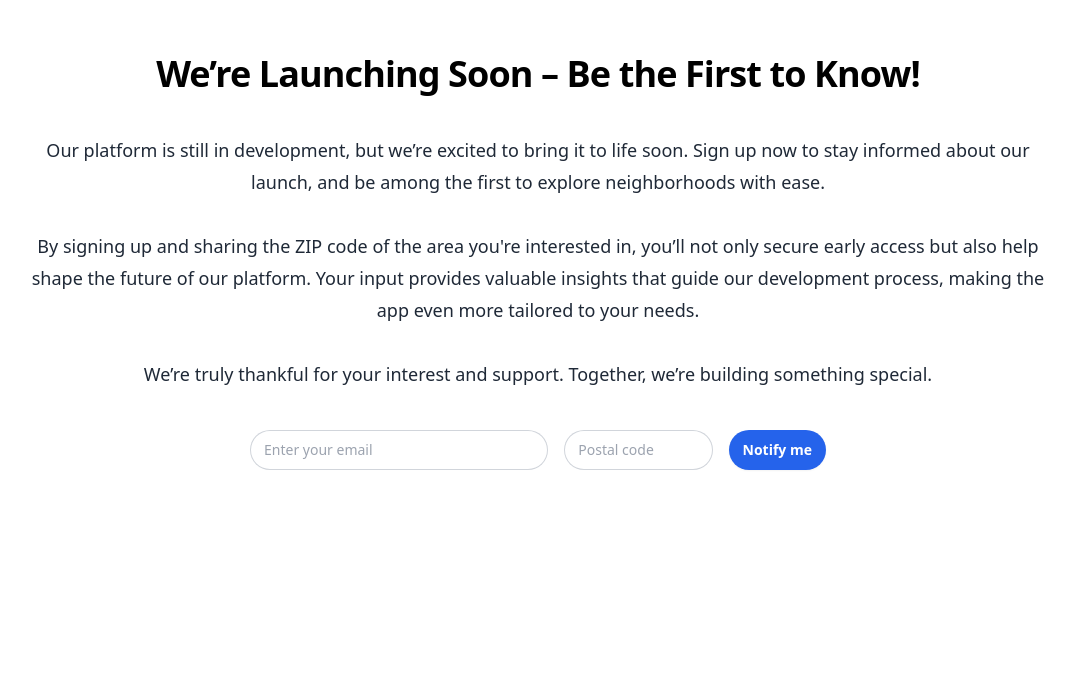
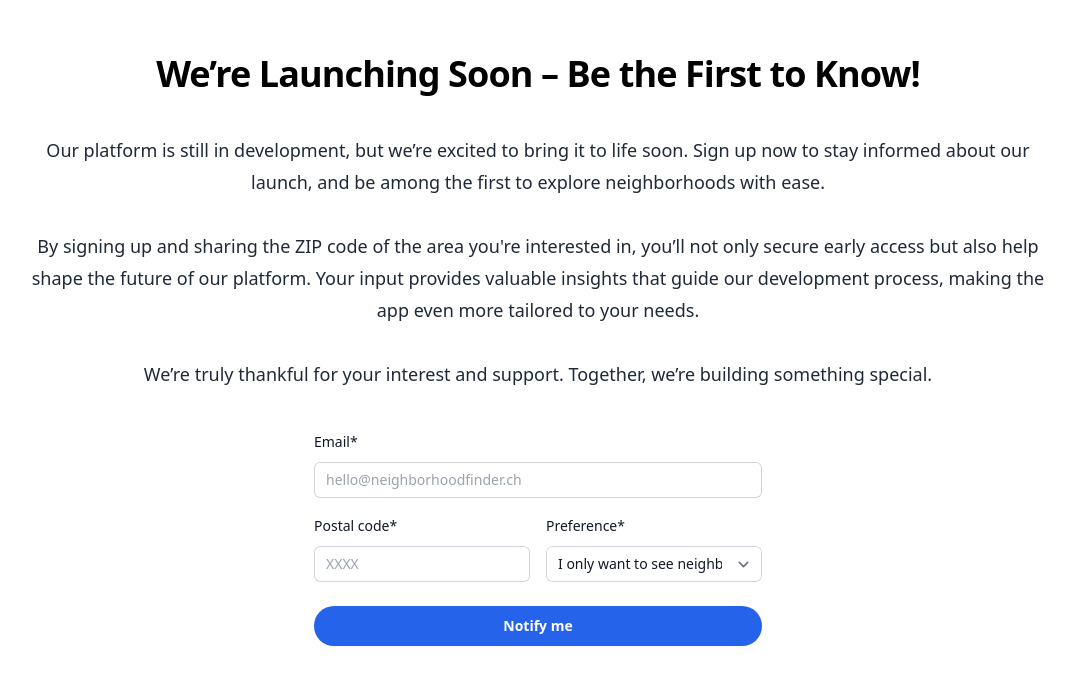
Before and after one commit to mahgoh/sa-landingpage, an Astro site: page / in a window 1280 px wide. Shown: the part 3054-3738 px from the top of the page, without its empty margins (102-1177 px from the left). Before the commit the page ends 3716 px from the top, so only its background shows below. Built offline with nearby package versions, Linux system fonts and the light colour scheme; Astro itself is replaced by a stand-in of ours.

Commit message:
feat: explicit path selection

```diff
--- a/src/components/Anna.astro
+++ b/src/components/Anna.astro
@@ -104,7 +104,6 @@
           </dl>
           <p class="pt-8 ml-9">
             <a
-              data-path="anna"
               href="#join"
               class="join flex-none rounded-full border-2 border-blue-600 bg-white px-5 py-2.5 font-semibold text-blue-600 shadow-sm hover:bg-blue-600 hover:text-white focus-visible:outline focus-visible:outline-2 focus-visible:outline-offset-2 focus-visible:outline-blue-600 transition-colors"
               >Join now</a
--- a/src/components/Eric.astro
+++ b/src/components/Eric.astro
@@ -113,7 +113,6 @@
           </dl>
           <p class="pt-8 ml-9">
             <a
-              data-path="eric"
               href="#join"
               class="join flex-none rounded-full border-2 border-blue-600 bg-white px-5 py-2.5 font-semibold text-blue-600 shadow-sm hover:bg-blue-600 hover:text-white focus-visible:outline focus-visible:outline-2 focus-visible:outline-offset-2 focus-visible:outline-blue-600 transition-colors"
               >Join now</a
--- a/src/components/Header.astro
+++ b/src/components/Header.astro
@@ -20,7 +20,6 @@ const { title, subtitle, tagline } = Astro.props
     </h2>
     <p class="my-8 text-lg leading-8 text-gray-600">{subtitle}</p>
     <a
-      data-path="header"
       href="#join"
       class="join flex-none text-lg rounded-full border-2 border-blue-600 bg-white px-7 py-3 font-semibold text-blue-600 shadow-sm hover:bg-blue-600 hover:text-white focus-visible:outline focus-visible:outline-2 focus-visible:outline-offset-2 focus-visible:outline-blue-600 transition-colors"
       >Join now</a
--- /dev/null
+++ b/src/components/Input.astro
@@ -0,0 +1,27 @@
+---
+interface Props {
+  name: string
+  label: string
+  type?: 'text' | 'email' | 'number'
+  placeholder?: string
+  autocomplete?: string
+  required?: boolean
+}
+
+const { name, label, type = 'text', placeholder, autocomplete, required = false } = Astro.props
+---
+
+<div>
+  <label for={name} class="block text-sm font-medium leading-6 text-gray-900">{label}</label>
+  <div class="mt-2">
+    <input
+      type={type}
+      name={name}
+      id={name}
+      class="block w-full rounded-md border-0 py-1.5 text-gray-900 ring-1 ring-inset ring-gray-300 placeholder:text-gray-400 focus:ring-2 focus:ring-inset focus:ring-indigo-600 sm:text-sm sm:leading-6"
+      placeholder={placeholder}
+      autocomplete={autocomplete}
+      required={required}
+    />
+  </div>
+</div>
--- a/src/components/Join.astro
+++ b/src/components/Join.astro
@@ -1,5 +1,5 @@
 ---
-
+import Input from './Input.astro'
 ---
 
 <div id="join" class="bg-white py-16">
@@ -20,29 +20,41 @@
         <br />
         We’re truly thankful for your interest and support. Together, we’re building something special.
       </p>
-      <form class="mx-auto mt-10 flex flex-col sm:flex-row max-w-xl gap-4">
-        <label for="email-address" class="sr-only">Email address</label>
-        <input
-          id="email-address"
-          name="email"
-          type="email"
-          autocomplete="email"
-          required
-          class="min-w-0 flex-auto rounded-full border-0 px-3.5 py-2 text-gray-900 ring-1 ring-inset ring-gray-300 placeholder:text-gray-400 focus:ring-2 focus:ring-inset focus:ring-blue-600 sm:text-sm sm:leading-6"
-          placeholder="Enter your email"
-        />
-        <input
-          id="postal-code"
+      <form class="mx-auto mt-10 grid sm:grid-cols-2 max-w-md gap-4">
+        <div class="sm:col-span-2">
+          <Input
+            type="email"
+            name="email"
+            label="Email*"
+            placeholder="hello@neighborhoodfinder.ch"
+            autocomplete="email"
+            required
+          />
+        </div>
+        <Input
+          type="number"
           name="postalcode"
-          type="number"
+          label="Postal code*"
+          placeholder="XXXX"
           autocomplete="postal-code"
           required
-          class="min-w-0 sm:w-20 flex-auto rounded-full border-0 px-3.5 py-2 text-gray-900 ring-1 ring-inset ring-gray-300 placeholder:text-gray-400 focus:ring-2 focus:ring-inset focus:ring-blue-600 sm:text-sm sm:leading-6"
-          placeholder="Postal code"
         />
+        <div>
+          <label for="contributor" class="block text-sm font-medium leading-6 text-gray-900"
+            >Preference*</label
+          >
+          <select
+            id="contributor"
+            name="contributor"
+            class="mt-2 block w-full rounded-md border-0 py-1.5 pl-3 pr-10 text-gray-900 ring-1 ring-inset ring-gray-300 focus:ring-2 focus:ring-indigo-600 sm:text-sm sm:leading-6"
+          >
+            <option value="false" selected>I only want to see neighborhoods</option>
+            <option value="true">I'm happy to also contribute with a review</option>
+          </select>
+        </div>
         <button
           type="submit"
-          class="flex-none rounded-full bg-blue-600 px-3.5 py-2.5 text-sm font-semibold text-white shadow-sm hover:bg-blue-600/20 hover:text-blue-600 focus-visible:outline focus-visible:outline-2 focus-visible:outline-offset-2 focus-visible:outline-blue-600 transition-colors"
+          class="mt-2 sm:col-span-2 flex-none rounded-full bg-blue-600 px-3.5 py-2.5 text-sm font-semibold text-white shadow-sm hover:bg-blue-600/20 hover:text-blue-600 focus-visible:outline focus-visible:outline-2 focus-visible:outline-offset-2 focus-visible:outline-blue-600 transition-colors"
           >Notify me</button
         >
         <div
@@ -62,12 +74,12 @@
 
     const email = e.target.elements.email.value
     const postalcode = e.target.elements.postalcode.value
-    const path = e.target.dataset.path || 'unknown'
+    const contributor = e.target.elements.contributor.value
 
     const entry = {
       email,
       postalcode,
-      path,
+      contributor: contributor === 'true',
     }
     const headers = new Headers()
     headers.append('Content-Type', 'application/json')
@@ -80,7 +92,7 @@
 
     fetch('https://api.sa.mcs.marcokaufmann.ch/api/collections/signups/records/', requestOptions)
       .then((response) => response.json())
-      .then((result) => {
+      .then((_) => {
         console.log('Waitlist joined.')
 
         const bubble = document.getElementById('thank-you-bubble')
--- /dev/null
+++ b/src/components/Select.astro
@@ -0,0 +1,12 @@
+<div>
+  <label for="contributor" class="block text-sm font-medium leading-6 text-gray-900">Location</label
+  >
+  <select
+    id="contributor"
+    name="contributor"
+    class="mt-2 block w-full rounded-md border-0 py-1.5 pl-3 pr-10 text-gray-900 ring-1 ring-inset ring-gray-300 focus:ring-2 focus:ring-indigo-600 sm:text-sm sm:leading-6"
+  >
+    <option value="false" selected>I only want to see neighborhoods</option>
+    <option value="true">I'm happy to contribute with a review</option>
+  </select>
+</div>
--- a/src/pages/index.astro
+++ b/src/pages/index.astro
@@ -21,14 +21,3 @@ import Join from '../components/Join.astro'
   <Anna />
   <Join />
 </Layout>
-
-<script is:inline>
-  document.addEventListener('DOMContentLoaded', () => {
-    document.querySelectorAll('.join').forEach((el) =>
-      el.addEventListener('click', (e) => {
-        console.log('Setting path to ' + e.target.dataset.path)
-        document.querySelector('form').dataset.path = e.target.dataset.path
-      })
-    )
-  })
-</script>
```
